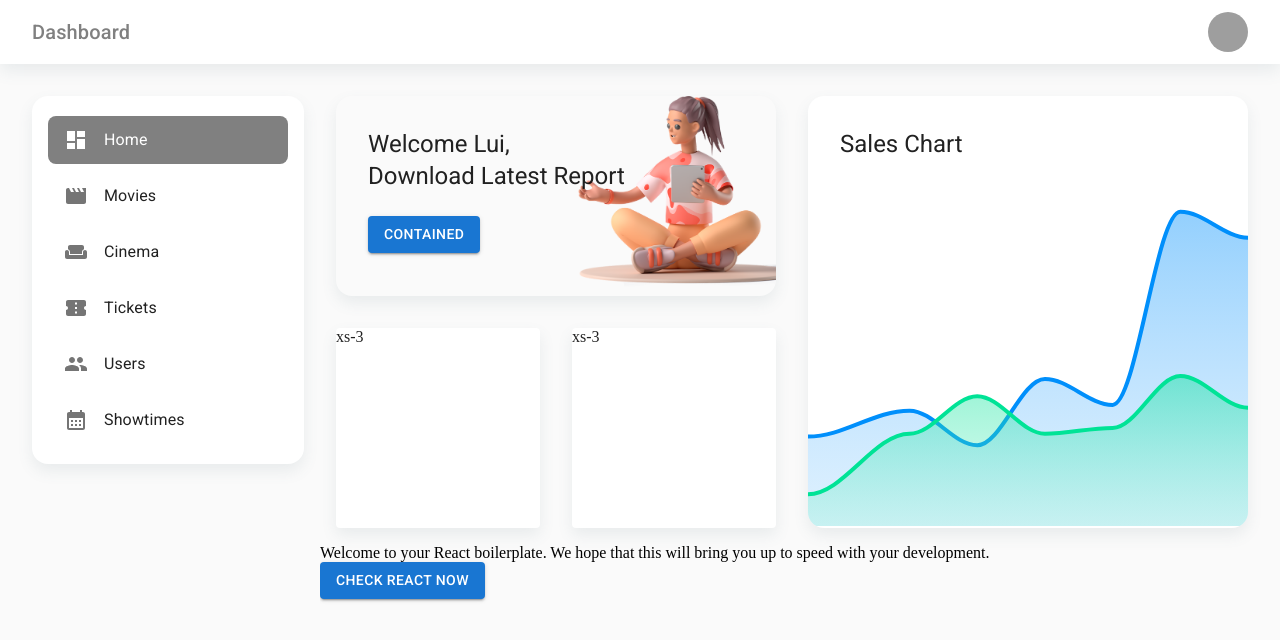
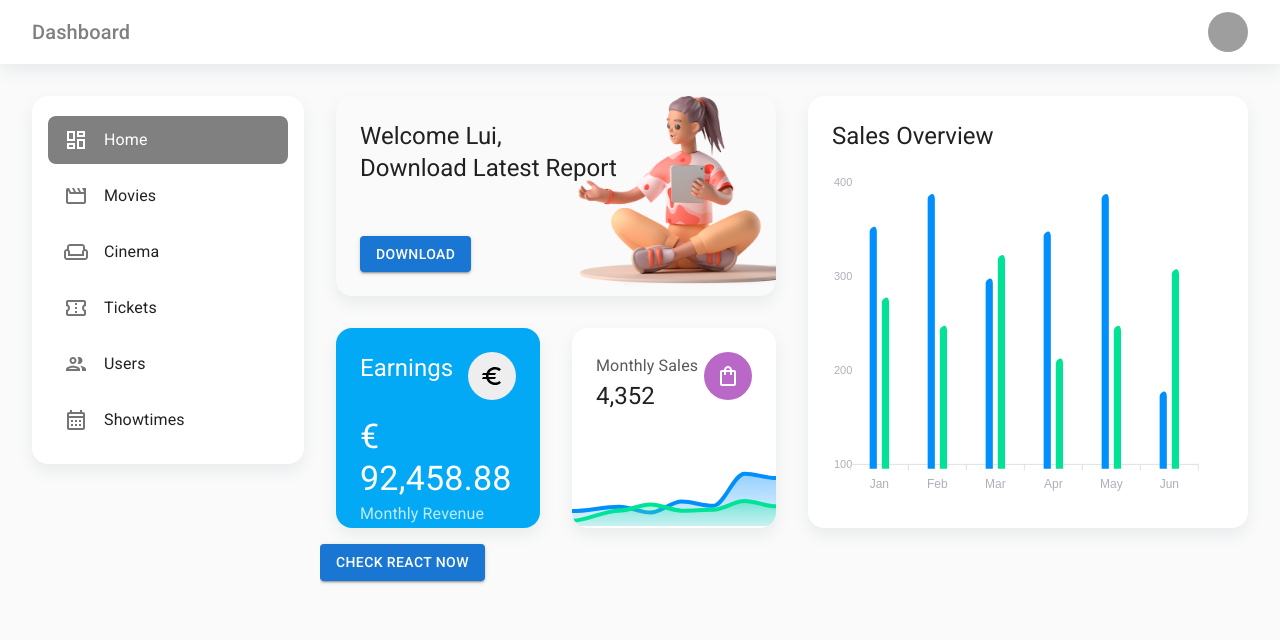
Before and after one commit to pakstas/Cinema-admin, a React (Create React App) app: page / in a window 1280 px wide. Shown: the top 640 px of the page. Built offline with nearby package versions, Linux system fonts and the light colour scheme; grey boxes are pictures that could not be loaded.

Commit message:
updated dashboard links, added radial chart

```diff
--- a/src/Routes.js
+++ b/src/Routes.js
@@ -11,16 +11,37 @@ function RouteLinks() {
   return (
     <>
       <BrowserRouter>
-        <Suspense fallback={<div>Loading...</div>}>
-          <Routes>
-            <Route element={<Layout />}>
-              <Route exact path="/" element={<HomeLazy />} />
-              <Route exact path="/about" element={<AboutLazy />} />
-              <Route exact path="/movies" element={<MoviesLazy />} />
-            </Route>
-            <Route exact path="/login" element={<LoginLazy />} />
-          </Routes>
-        </Suspense>
+        <Routes>
+          <Route element={<Layout />}>
+            <Route
+              path="/"
+              index
+              element={
+                <Suspense fallback={<div>Loading...</div>}>
+                  <HomeLazy />
+                </Suspense>
+              }
+            />
+            <Route
+              path="/about"
+              element={
+                <Suspense fallback={<div>Loading...</div>}>
+                  <AboutLazy />
+                </Suspense>
+              }
+            />
+            <Route
+              path="/movies"
+              element={
+                <Suspense fallback={<div>Loading...</div>}>
+                  <MoviesLazy />
+                </Suspense>
+              }
+            />
+          </Route>
+
+          <Route path="/login" element={<LoginLazy />} />
+        </Routes>
       </BrowserRouter>
     </>
   );
--- a/src/pages/Home/Home.jsx
+++ b/src/pages/Home/Home.jsx
@@ -1,92 +1,32 @@
 import React from "react";
 import Button from "@mui/material/Button";
-import { Grid, Paper, useTheme, Typography } from "@mui/material";
+import {
+  Grid,
+  Paper,
+  useTheme,
+  Typography,
+  Box,
+  IconButton,
+} from "@mui/material";
+import EuroOutlinedIcon from "@mui/icons-material/EuroOutlined";
+import ShoppingBagOutlinedIcon from "@mui/icons-material/ShoppingBagOutlined";
 import ReactApexChart from "react-apexcharts";
 import bglogo from "../../assets/img/girl_with_tablet.png";
+import ChartsData from "../../utils/ChartsData";
 
 function Home() {
   const theme = useTheme();
-  const series = [
-    {
-      name: "Room #1",
-      data: [31, 40, 28, 51, 42, 109, 100],
-    },
-    {
-      name: "Room #2",
-      data: [11, 32, 45, 32, 34, 52, 41],
-    },
-  ];
-
-  const options = {
-    grid: {
-      show: false,
-    },
-    chart: {
-      sparkline: {
-        enabled: true,
-      },
-      stacked: false,
-      toolbar: {
-        show: false,
-      },
-      height: 350,
-      width: "100%",
-      type: "area",
-    },
-    dataLabels: {
-      enabled: false,
-      background: {
-        padding: 0,
-      },
-      offsetX: 0,
-      offsetY: 0,
-    },
-    stroke: {
-      curve: "smooth",
-    },
-    xaxis: {
-      labels: {
-        show: false,
-      },
-      axisTicks: { show: false },
-      axisBorder: { show: false },
-      type: "datetime",
-      categories: [
-        "2018-09-19T00:00:00.000Z",
-        "2018-09-19T01:30:00.000Z",
-        "2018-09-19T02:30:00.000Z",
-        "2018-09-19T03:30:00.000Z",
-        "2018-09-19T04:30:00.000Z",
-        "2018-09-19T05:30:00.000Z",
-        "2018-09-19T06:30:00.000Z",
-      ],
-      tooltip: {
-        enabled: false,
-      },
-    },
-    yaxis: {
-      labels: {
-        show: false,
-      },
-    },
-    tooltip: {
-      enabled: true,
-      x: {
-        show: true,
-        format: "dd/MM/yy HH:mm",
-      },
-    },
-  };
 
   return (
     <>
       <Grid container spacing={0} columns={12}>
+        {/* First Column */}
         <Grid item lg={6} md={12} sm={12} xs={12}>
           <Grid container spacing={0} columns={6}>
             <Grid item xs={6} sx={{ p: 2 }}>
               <Paper
                 sx={{
-                  p: 4,
+                  p: 3,
                   boxShadow: theme.custom.shadows[0],
                   height: "200px",
                   boxSizing: "border-box",
@@ -95,75 +35,165 @@ function Home() {
                   backgroundRepeat: "no-repeat",
                   backgroundSize: "45%",
                   backgroundPosition: "100% 0%",
+                  display: "flex",
+                  flexWrap: "wrap",
+                  alignContent: "space-between",
                 }}
               >
-                <Typography variant="h5" component="h4">
-                  Welcome Lui,
-                </Typography>
+                <Box sx={{ width: "100%" }}>
+                  <Typography variant="h5" component="h4">
+                    Welcome Lui,
+                  </Typography>
 
-                <Typography variant="h5" component="h4" mb={3}>
-                  Download Latest Report
-                </Typography>
+                  <Typography variant="h5" component="h4" mb={3}>
+                    Download Latest Report
+                  </Typography>
+                </Box>
 
-                <Button variant="contained">Contained</Button>
+                <Button variant="contained">Download</Button>
               </Paper>
             </Grid>
+
+            <Grid item md={3} sm={3} xs={6} sx={{ p: 2 }}>
+              <Paper
+                sx={{
+                  p: 3,
+                  boxShadow: theme.custom.shadows[0],
+                  height: "200px",
+                  boxSizing: "border-box",
+                  borderRadius: 4,
+                  bgcolor: theme.palette.info.light,
+                  display: "flex",
+                  flexWrap: "wrap",
+                  alignContent: "space-between",
+                }}
+              >
+                <Box
+                  sx={{
+                    display: "flex",
+                    flexWrap: "no-wrap",
+                    justifyContent: "space-between",
+                    width: "100%",
+                  }}
+                >
+                  <Typography
+                    variant="h5"
+                    component="h4"
+                    color="primary.contrastText"
+                  >
+                    Earnings
+                  </Typography>
+                  <IconButton
+                    size="large"
+                    sx={{
+                      bgcolor: theme.palette.grey[200],
+                      "&:hover": { bgcolor: theme.palette.grey[100] },
+                    }}
+                  >
+                    <EuroOutlinedIcon sx={{ color: "black" }} />
+                  </IconButton>
+                </Box>
+                <Typography
+                  variant="h4"
+                  color="primary.contrastText"
+                  mt={2}
+                  sx={{ width: "100%" }}
+                >
+                  &euro; 92,458.88
+                </Typography>
+                <Typography
+                  variant="subtitle1"
+                  color="primary.contrastText"
+                  sx={{ opacity: 0.75 }}
+                >
+                  Monthly Revenue
+                </Typography>
+              </Paper>
+            </Grid>
+
             <Grid item md={3} sm={3} xs={6} sx={{ p: 2 }}>
               <Paper
                 sx={{
                   boxShadow: theme.custom.shadows[0],
                   height: "200px",
                   boxSizing: "border-box",
+                  borderRadius: 4,
+                  display: "flex",
+                  flexWrap: "wrap",
+                  alignContent: "space-between",
                 }}
               >
-                xs-3
-              </Paper>
-            </Grid>
-            <Grid item md={3} sm={3} xs={6} sx={{ p: 2 }}>
-              <Paper
-                sx={{
-                  boxShadow: theme.custom.shadows[0],
-                  height: "200px",
-                  boxSizing: "border-box",
-                }}
-              >
-                xs-3
+                <Box
+                  sx={{
+                    pl: 3,
+                    pt: 3,
+                    pr: 3,
+                    display: "flex",
+                    justifyContent: "space-between",
+                    width: "100%",
+                  }}
+                >
+                  <Box>
+                    <Typography variant="subtitle1" sx={{ opacity: 0.75 }}>
+                      Monthly Sales
+                    </Typography>
+                    <Typography variant="h5">4,352</Typography>
+                  </Box>
+                  <Box>
+                    <IconButton
+                      size="large"
+                      sx={{
+                        bgcolor: theme.palette.secondary.light,
+                        "&:hover": { bgcolor: theme.palette.secondary.dark },
+                      }}
+                    >
+                      <ShoppingBagOutlinedIcon
+                        sx={{ color: theme.palette.primary.contrastText }}
+                      />
+                    </IconButton>
+                  </Box>
+                </Box>
+                <ReactApexChart
+                  options={ChartsData.areachart.options}
+                  series={ChartsData.areachart.series}
+                  type="area"
+                  height="50%"
+                  style={{
+                    padding: 0,
+                    margin: 0,
+                    borderRadius: "16px",
+                    overflow: "hidden",
+                    width: "100%",
+                  }}
+                />
               </Paper>
             </Grid>
           </Grid>
         </Grid>
 
+        {/* Second Column */}
         <Grid item lg={6} md={12} sm={12} xs={12} sx={{ p: 2 }}>
           <Paper
             sx={{
+              p: 3,
               height: "432px",
-
               boxShadow: theme.custom.shadows[0],
               borderRadius: 4,
+              boxSizing: "border-box",
               display: "flex",
               flexWrap: "wrap",
               alignContent: "space-between",
             }}
           >
-            <Typography
-              variant="h5"
-              component="h4"
-              pt={4}
-              pl={4}
-              sx={{ width: "100%" }}
-            >
-              Sales Chart
+            <Typography variant="h5" component="h4" sx={{ width: "100%" }}>
+              Sales Overview
             </Typography>
             <ReactApexChart
-              options={options}
-              series={series}
-              type="area"
+              options={ChartsData.barchart.options}
+              series={ChartsData.barchart.series}
+              type="bar"
               height="350px"
               style={{
-                padding: 0,
-                margin: 0,
-                borderRadius: "16px",
-                overflow: "hidden",
                 width: "100%",
               }}
             />
@@ -171,10 +201,14 @@ function Home() {
         </Grid>
       </Grid>
 
-      <div>
-        Welcome to your React boilerplate. We hope that this will bring you up
-        to speed with your development.
-      </div>
+      {/* <div>
+        <ReactApexChart
+          options={ChartsData.radialchart.options}
+          series={ChartsData.radialchart.series}
+          type="radialBar"
+          height={350}
+        />
+      </div> */}
 
       <section>
         <Button variant="contained" onClick={() => alert("hohoho")}>
--- /dev/null
+++ b/src/utils/ChartsData.js
@@ -0,0 +1,182 @@
+const ChartsData = {
+  areachart: {
+    series: [
+      {
+        name: "Room #1",
+        data: [31, 40, 28, 51, 42, 109, 100],
+      },
+      {
+        name: "Room #2",
+        data: [11, 32, 45, 32, 34, 52, 41],
+      },
+    ],
+    options: {
+      grid: {
+        show: false,
+      },
+      chart: {
+        sparkline: {
+          enabled: true,
+        },
+        stacked: false,
+        toolbar: {
+          show: false,
+        },
+        height: 350,
+        width: "100%",
+        type: "area",
+      },
+      dataLabels: {
+        enabled: false,
+        background: {
+          padding: 0,
+        },
+        offsetX: 0,
+        offsetY: 0,
+      },
+      stroke: {
+        curve: "smooth",
+      },
+      xaxis: {
+        labels: {
+          show: false,
+        },
+        axisTicks: { show: false },
+        axisBorder: { show: false },
+        type: "datetime",
+        categories: [
+          "2018-09-19T00:00:00.000Z",
+          "2018-09-19T01:30:00.000Z",
+          "2018-09-19T02:30:00.000Z",
+          "2018-09-19T03:30:00.000Z",
+          "2018-09-19T04:30:00.000Z",
+          "2018-09-19T05:30:00.000Z",
+          "2018-09-19T06:30:00.000Z",
+        ],
+        tooltip: {
+          enabled: false,
+        },
+      },
+      yaxis: {
+        labels: {
+          show: false,
+        },
+      },
+      tooltip: {
+        enabled: true,
+        x: {
+          show: true,
+          format: "dd/MM/yy HH:mm",
+        },
+      },
+    },
+  },
+  barchart: {
+    options: {
+      grid: {
+        show: true,
+        borderColor: "transparent",
+        strokeDashArray: 2,
+        padding: {
+          left: 0,
+          right: 0,
+          bottom: 0,
+        },
+      },
+      plotOptions: {
+        bar: {
+          horizontal: false,
+          columnWidth: "42%",
+          endingShape: "rounded",
+          borderRadius: 5,
+        },
+      },
+
+      fill: {
+        type: "solid",
+        opacity: 1,
+      },
+      chart: {
+        offsetX: -15,
+        toolbar: {
+          show: false,
+        },
+        foreColor: "#adb0bb",
+        fontFamily: "'DM Sans',sans-serif",
+        sparkline: {
+          enabled: false,
+        },
+      },
+      dataLabels: {
+        enabled: false,
+      },
+      markers: {
+        size: 0,
+      },
+      legend: {
+        show: false,
+      },
+      xaxis: {
+        type: "category",
+        categories: ["Jan", "Feb", "Mar", "Apr", "May", "Jun"],
+      },
+      yaxis: {
+        show: true,
+        min: 100,
+        max: 400,
+        tickAmount: 3,
+      },
+      stroke: {
+        show: true,
+        width: 5,
+        lineCap: "butt",
+        colors: ["transparent"],
+      },
+      tooltip: {
+        theme: "dark",
+      },
+    },
+    series: [
+      {
+        name: "Ample Admin",
+        data: [355, 390, 300, 350, 390, 180],
+      },
+      {
+        name: "Pixel Admin",
+        data: [280, 250, 325, 215, 250, 310],
+      },
+    ],
+  },
+  radialchart: {
+    series: [44, 55, 67, 83],
+    options: {
+      chart: {
+        height: 350,
+        type: "radialBar",
+      },
+      plotOptions: {
+        radialBar: {
+          dataLabels: {
+            name: {
+              fontSize: "22px",
+            },
+            value: {
+              fontSize: "16px",
+            },
+            total: {
+              show: true,
+              label: "Total",
+              formatter: function (w) {
+                // By default this function returns the average of all series. The below is just an example to show the use of custom formatter function
+                return 249;
+              },
+            },
+          },
+        },
+      },
+      labels: ["Apples", "Oranges", "Bananas", "Berries"],
+    },
+  },
+};
+
+export default ChartsData;
--- a/src/utils/DashboardLinks.js
+++ b/src/utils/DashboardLinks.js
@@ -1,40 +1,40 @@
-import DashboardIcon from "@mui/icons-material/Dashboard";
-import MovieIcon from "@mui/icons-material/Movie";
-import WeekendIcon from "@mui/icons-material/Weekend";
-import ConfirmationNumberIcon from "@mui/icons-material/ConfirmationNumber";
-import GroupIcon from "@mui/icons-material/Group";
-import CalendarMonthIcon from "@mui/icons-material/CalendarMonth";
+import DashboardOutlinedIcon from "@mui/icons-material/DashboardOutlined";
+import MovieOutlinedIcon from "@mui/icons-material/MovieOutlined";
+import WeekendOutlinedIcon from "@mui/icons-material/WeekendOutlined";
+import ConfirmationNumberOutlinedIcon from "@mui/icons-material/ConfirmationNumberOutlined";
+import GroupOutlinedIcon from "@mui/icons-material/GroupOutlined";
+import CalendarMonthOutlinedIcon from "@mui/icons-material/CalendarMonthOutlined";
 
 const DashboardLinks = [
   {
     text: "Home",
     path: "/",
-    icon: <DashboardIcon />,
+    icon: <DashboardOutlinedIcon />,
   },
   {
     text: "Movies",
     path: "/movies",
-    icon: <MovieIcon />,
+    icon: <MovieOutlinedIcon />,
   },
   {
     text: "Cinema",
     path: "/cinema",
-    icon: <WeekendIcon />,
+    icon: <WeekendOutlinedIcon />,
   },
   {
     text: "Tickets",
     path: "/tickets",
-    icon: <ConfirmationNumberIcon />,
+    icon: <ConfirmationNumberOutlinedIcon />,
   },
   {
     text: "Users",
     path: "/users",
-    icon: <GroupIcon />,
+    icon: <GroupOutlinedIcon />,
   },
   {
     text: "Showtimes",
     path: "/showtimes",
-    icon: <CalendarMonthIcon />,
+    icon: <CalendarMonthOutlinedIcon />,
   },
 ];
 
```
